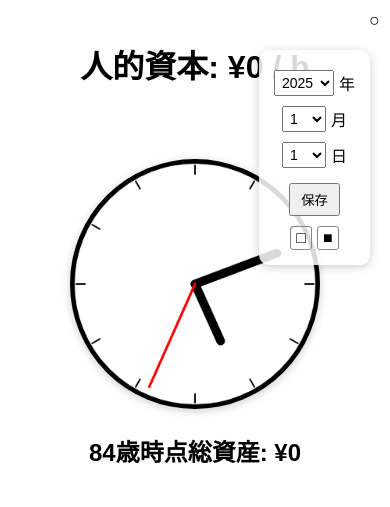
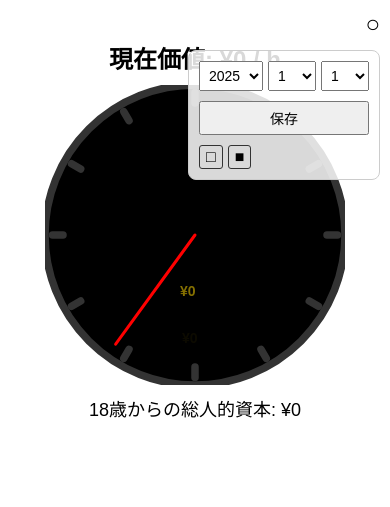
Before and after one commit to babaginji/invest_clock, a Flask app: page / in a window 390 px wide. Shown: the top 507 px of the page. Run offline with Flask 3, Linux system fonts and the light colour scheme.

Commit message:
Fix responsive design for mobile

```diff
--- a/static/style.css
+++ b/static/style.css
@@ -1,90 +1,103 @@
 /* ---------------------------
-   全体スタイル
+   全体コンテナ
 --------------------------- */
-:root {
+body {
+    font-family: Arial, sans-serif;
+    margin: 0;
+    padding: 0;
+    background-color: var(--bg-color);
+    color: var(--text-color);
     --bg-color: white;
     --text-color: black;
 }
 
-body {
-    background-color: var(--bg-color);
-    color: var(--text-color);
-    font-family: Arial, sans-serif;
-    margin: 0;
-    padding: 0;
-    overflow-x: hidden;
-}
-
 .container {
-    text-align: center;
-    padding: 20px;
-}
-
-/* ---------------------------
-   誕生日入力ボックス
---------------------------- */
-.birthday-box {
-    position: absolute;
-    top: 50px;
-    right: 20px;
-    background-color: rgba(255, 255, 255, 0.85);
-    border-radius: 10px;
-    padding: 15px;
     display: flex;
     flex-direction: column;
     align-items: center;
-    z-index: 100;
-    box-shadow: 0 2px 10px rgba(0,0,0,0.2);
-}
-
-.select-row {
-    display: flex;
-    align-items: center;
-    margin: 5px 0;
-}
-
-.select-row select {
-    font-size: 14px;
-    padding: 3px;
-    margin-right: 5px;
-}
-
-/* 保存ボタン */
-#saveBirthdayBtn {
-    margin-top: 10px;
-    padding: 5px 10px;
-    cursor: pointer;
+    padding: 20px;
 }
 
 /* ---------------------------
    右上丸ボタン
 --------------------------- */
 .birthday-toggle {
-    position: absolute;
+    position: fixed;
     top: 10px;
     right: 10px;
+    font-size: 24px;
     cursor: pointer;
-    font-size: 18px;
-    user-select: none;
-    z-index: 110;
+    z-index: 100;
 }
 
 /* ---------------------------
-   白黒テーマ切替ボタン
+   半透明ボックス
+--------------------------- */
+.birthday-box {
+    position: fixed;
+    top: 50px;
+    right: 10px;
+    background-color: rgba(255,255,255,0.85);
+    border: 1px solid #ccc;
+    border-radius: 8px;
+    padding: 10px;
+    flex-direction: column;
+    display: flex;
+    gap: 10px;
+    z-index: 99;
+}
+
+/* ---------------------------
+   年月日セレクトボックス
+--------------------------- */
+.select-row {
+    display: flex;
+    gap: 5px;
+}
+
+.select-row select {
+    padding: 5px;
+    font-size: 14px;
+}
+
+/* ---------------------------
+   保存ボタン
+--------------------------- */
+#saveBirthdayBtn {
+    padding: 5px 10px;
+    font-size: 14px;
+    cursor: pointer;
+}
+
+/* ---------------------------
+   白黒テーマ切替
 --------------------------- */
 .theme-switch {
-    margin-top: 10px;
     display: flex;
     gap: 5px;
 }
 
 .theme-btn {
-    font-size: 16px;
     cursor: pointer;
-    padding: 2px 5px;
-    border: 1px solid #888;
+    padding: 2px 6px;
+    border: 1px solid #333;
     border-radius: 3px;
-    user-select: none;
+}
+
+/* ---------------------------
+   現在価値表示
+--------------------------- */
+#timeValue {
+    margin: 20px 0 10px 0;
+    font-size: 24px;
+}
+
+/* ---------------------------
+   総人的資本表示
+--------------------------- */
+#totalValue {
+    margin-top: 10px;
+    font-size: 18px;
 }
 
 /* ---------------------------
@@ -92,64 +105,30 @@ body {
 --------------------------- */
 .clock-wrapper {
     position: relative;
-    display: inline-block;
-    margin-top: 50px;
+    width: 300px;
+    height: 300px;
 }
 
 #clockCanvas {
-    background-color: var(--bg-color);
-    border-radius: 50%;
-    box-shadow: 0 2px 8px rgba(0,0,0,0.2);
+    width: 100%;
+    height: 100%;
 }
 
 /* ---------------------------
-   コインアニメーション
+   コイン演出
 --------------------------- */
 #coinContainer {
     position: absolute;
-    top: 100%;
+    top: 50%;
     left: 50%;
-    transform: translateX(-50%);
+    transform: translate(-50%, -50%);
     pointer-events: none;
-    width: 0;
 }
 
 .coin {
     position: absolute;
-    font-size: 12px;
-    padding: 2px 4px;
-    background-color: gold;
-    border-radius: 50%;
-    box-shadow: 0 1px 3px rgba(0,0,0,0.3);
-    white-space: nowrap;
+    font-size: 14px;
+    font-weight: bold;
+    color: gold;
+    text-shadow: 1px 1px 2px #000;
 }
-
-/* ---------------------------
-   総資産表示
---------------------------- */
-#totalValue {
-    margin-top: 20px;
-}
-
-/* ---------------------------
-   白黒テーマ
---------------------------- */
-body.light-theme {
-    --bg-color: white;
-    --text-color: black;
-}
-
-body.dark-theme {
-    --bg-color: black;
-    --text-color: white;
-}
-
-/* ---------------------------
-   レスポンシブ対応
---------------------------- */
-@media screen and (max-width: 500px) {
-    #clockCanvas {
-        width: 250px;
-        height: 250px;
-    }
-}
--- a/templates/clock.html
+++ b/templates/clock.html
@@ -1,179 +1,167 @@
 <!DOCTYPE html>
 <html lang="ja">
 <head>
-<meta charset="UTF-8">
-<meta name="viewport" content="width=device-width, initial-scale=1.0">
-<title>人的資本時計</title>
-<link rel="stylesheet" href="{{ url_for('static', filename='style.css') }}">
+    <meta charset="UTF-8">
+    <meta name="viewport" content="width=device-width, initial-scale=1.0">
+    <title>人的資本時計</title>
+    <link rel="stylesheet" href="{{ url_for('static', filename='style.css') }}">
 </head>
 <body class="light-theme">
+
 <div class="container">
+    <!-- 右上の丸ボタン -->
+    <div id="birthdayToggle" class="birthday-toggle">○</div>
 
-    <!-- 誕生日入力ボックス -->
+    <!-- 半透明ボックス：生年月日入力＋テーマ切替 -->
     <div id="birthdayBox" class="birthday-box">
+        <!-- 年月日セレクト -->
         <div class="select-row">
-            <select id="birthYear"></select><label>年</label>
-        </div>
-        <div class="select-row">
-            <select id="birthMonth"></select><label>月</label>
-        </div>
-        <div class="select-row">
-            <select id="birthDay"></select><label>日</label>
+            <select id="birthYear"></select>
+            <select id="birthMonth"></select>
+            <select id="birthDay"></select>
         </div>
         <button id="saveBirthdayBtn">保存</button>
 
+        <!-- 白黒テーマ切替 -->
         <div class="theme-switch">
-            <span id="lightBtn" class="theme-btn">□</span>
-            <span id="darkBtn" class="theme-btn">■</span>
+            <div id="lightBtn" class="theme-btn">□</div>
+            <div id="darkBtn" class="theme-btn">■</div>
         </div>
     </div>
 
-    <!-- 右上の丸 -->
-    <div id="birthdayToggle" class="birthday-toggle">○</div>
-
-    <!-- 人的資本表示 -->
-    <h1 id="timeValue">人的資本: ¥0 / h</h1>
+    <!-- 現在価値表示 -->
+    <h1 id="timeValue">現在価値: ¥0 / h</h1>
 
     <!-- 時計 -->
     <div class="clock-wrapper">
-        <canvas id="clockCanvas" width="320" height="320"></canvas>
+        <canvas id="clockCanvas" width="300" height="300"></canvas>
         <div id="coinContainer"></div>
     </div>
 
-    <!-- 84歳時点総資産 -->
-    <h2 id="totalValue">84歳時点総資産: ¥0</h2>
-
+    <!-- 総人的資本 -->
+    <div id="totalValue">18歳からの総人的資本: ¥0</div>
 </div>
 
 <script>
-const TARGET_AGE = 84;
-const ANNUAL_INTEREST = 0.07;
-const COIN_FADE_TIME = 2000;
-const HOURS_PER_DAY = 24;
+/* ---------------------------
+   定数
+--------------------------- */
+const TARGET_AGE = 84;           // 84歳での金融資産
+const ANNUAL_INTEREST = 0.07;    // 年利7%
+const COIN_FADE_TIME = 2000;     // コインフェード時間(ms)
+const HOURLY_BASE_VALUE = 2600;  // 現在時点1時間あたりの価値
+let birthDate = null;             // ユーザー生年月日
 
-let birthDate = null;
-let totalAt84 = 0;
-let totalValue = 0;
+/* ---------------------------
+   誕生日セレクト初期化
+--------------------------- */
+function initBirthdaySelectors() {
+    const now = new Date();
+    const ySelect = document.getElementById('birthYear');
+    const mSelect = document.getElementById('birthMonth');
+    const dSelect = document.getElementById('birthDay');
 
-function initBirthdaySelectors() {
-    const ySel = document.getElementById('birthYear');
-    const mSel = document.getElementById('birthMonth');
-    const dSel = document.getElementById('birthDay');
-    const thisYear = new Date().getFullYear();
-    for (let y = thisYear; y >= 1900; y--) { let opt = document.createElement('option'); opt.value = y; opt.text = y; ySel.appendChild(opt); }
-    for (let m = 1; m <= 12; m++) { let opt = document.createElement('option'); opt.value = m; opt.text = m; mSel.appendChild(opt); }
-    for (let d = 1; d <= 31; d++) { let opt = document.createElement('option'); opt.value = d; opt.text = d; dSel.appendChild(opt); }
+    for (let y = now.getFullYear(); y >= 1900; y--) {
+        const opt = document.createElement('option');
+        opt.value = y; opt.textContent = y;
+        ySelect.appendChild(opt);
+    }
+    for (let m = 1; m <= 12; m++) {
+        const opt = document.createElement('option');
+        opt.value = m; opt.textContent = m;
+        mSelect.appendChild(opt);
+    }
+    for (let d = 1; d <= 31; d++) {
+        const opt = document.createElement('option');
+        opt.value = d; opt.textContent = d;
+        dSelect.appendChild(opt);
+    }
 }
 
-// ---------------------------
-// 日付計算
-// ---------------------------
+/* ---------------------------
+   年齢・残り年・日数計算
+--------------------------- */
 function getAgeAndRemainingDays(birth) {
-    const today = new Date();
-    const birthTime = new Date(birth.getFullYear(), birth.getMonth(), birth.getDate());
-    let ageYears = today.getFullYear() - birthTime.getFullYear();
-    let ageDays = Math.floor((today - new Date(birthTime.getFullYear() + ageYears, birthTime.getMonth(), birthTime.getDate())) / (1000 * 60 * 60 * 24));
-    if (ageDays < 0) { ageYears--; ageDays += Math.round(365.25); }
+    const now = new Date();
+    let age = now.getFullYear() - birth.getFullYear();
+    let monthDiff = now.getMonth() - birth.getMonth();
+    let dayDiff = now.getDate() - birth.getDate();
+    if (monthDiff < 0 || (monthDiff === 0 && dayDiff < 0)) age--;
 
+    // 残り期間
     const targetDate = new Date(birth.getFullYear() + TARGET_AGE, birth.getMonth(), birth.getDate());
-    let remainingDaysTotal = Math.floor((targetDate - today) / (1000 * 60 * 60 * 24));
-    const remainingYears = Math.floor(remainingDaysTotal / 365.25);
-    const remainingDays = remainingDaysTotal - Math.floor(remainingYears * 365.25);
-
-    return { ageYears, ageDays, remainingYears, remainingDays };
+    let diffMs = targetDate - now;
+    let diffDaysTotal = Math.floor(diffMs / (1000*60*60*24));
+    let remainingYears = Math.floor(diffDaysTotal / 365);
+    let remainingDays = diffDaysTotal % 365;
+    return { age, remainingYears, remainingDays };
 }
 
-// ---------------------------
-// 人的資本計算
-// ---------------------------
+/* ---------------------------
+   現在の人的資本（1時間あたり）
+--------------------------- */
 function computeCurrentHumanCapital() {
     if (!birthDate) return 0;
     const { remainingYears, remainingDays } = getAgeAndRemainingDays(birthDate);
-    const dayRate = Math.pow(1 + ANNUAL_INTEREST, 1 / 365) - 1;
-    let capital = 1; // 現在価値基準 = 1
-    capital *= Math.pow(1 + ANNUAL_INTEREST, remainingYears); // 年利分
-    capital *= Math.pow(1 + dayRate, remainingDays); // 日利分
-    // 1時間あたりに換算
-    return capital;
+    const dayRate = Math.pow(1 + ANNUAL_INTEREST, 1/365) - 1;
+    let capital = 1; // 84歳時点の価値を1として現在価値に割り戻す
+    capital *= Math.pow(1 + ANNUAL_INTEREST, remainingYears);
+    capital *= Math.pow(1 + dayRate, remainingDays);
+    return capital * HOURLY_BASE_VALUE;
 }
 
-// ---------------------------
-// 時計描画
-// ---------------------------
-function drawClock() {
-    const canvas = document.getElementById('clockCanvas');
-    const ctx = canvas.getContext('2d');
-    const radius = canvas.height / 2;
-    ctx.translate(radius, radius);
-    setInterval(() => {
-        drawFace(ctx, radius);
-        drawTime(ctx, radius);
-    }, 1000);
+/* ---------------------------
+   18歳から現在までの総人的資本
+--------------------------- */
+function computeTotalHumanCapital() {
+    if (!birthDate) return 0;
+    const adultDate = new Date(birthDate.getFullYear() + 18, birthDate.getMonth(), birthDate.getDate());
+    const now = new Date();
+    if (now < adultDate) return 0;
+    const totalMs = now - adultDate;
+    const totalHours = totalMs / (1000*60*60);
+    const currentPerHour = computeCurrentHumanCapital();
+    return totalHours * currentPerHour;
 }
 
-function drawFace(ctx, radius) {
-    ctx.clearRect(-radius, -radius, radius * 2, radius * 2);
-    ctx.beginPath();
-    ctx.arc(0, 0, radius - 2, 0, 2 * Math.PI);
-    ctx.fillStyle = getComputedStyle(document.body).getPropertyValue('--bg-color');
-    ctx.fill();
-    ctx.strokeStyle = getComputedStyle(document.body).getPropertyValue('--text-color');
-    ctx.lineWidth = radius * 0.05;
-    ctx.stroke();
-
-    for (let num = 1; num <= 12; num++) {
-        const ang = num * Math.PI / 6;
-        ctx.beginPath();
-        ctx.moveTo(radius * 0.88 * Math.sin(ang), -radius * 0.88 * Math.cos(ang));
-        ctx.lineTo(radius * 0.95 * Math.sin(ang), -radius * 0.95 * Math.cos(ang));
-        ctx.strokeStyle = getComputedStyle(document.body).getPropertyValue('--text-color');
-        ctx.lineWidth = 2; ctx.stroke();
-    }
+/* ---------------------------
+   生年月日保存
+--------------------------- */
+function saveBirthday() {
+    const y = parseInt(document.getElementById('birthYear').value);
+    const m = parseInt(document.getElementById('birthMonth').value) - 1;
+    const d = parseInt(document.getElementById('birthDay').value);
+    if (!y || !m || !d) return alert("正しい日付を入力してください");
+    birthDate = new Date(y, m, d);
+    localStorage.setItem('userBirthday', birthDate.toISOString());
+    hideBirthdayBox();
+    updateValues();
 }
 
-function drawTime(ctx, radius) {
-    const now = new Date();
-    let hour = now.getHours() % 12;
-    let minute = now.getMinutes();
-    let second = now.getSeconds();
+/* ---------------------------
+   誕生日ボックス表示/非表示
+--------------------------- */
+function showBirthdayBox() { document.getElementById('birthdayBox').style.display = 'flex'; }
+function hideBirthdayBox() { document.getElementById('birthdayBox').style.display = 'none'; }
 
-    hour = (hour * Math.PI / 6) + (minute * Math.PI / (6 * 60)) + (second * Math.PI / (360 * 60));
-    drawHand(ctx, hour, radius * 0.5, radius * 0.07);
-
-    minute = (minute * Math.PI / 30) + (second * Math.PI / (30 * 60));
-    drawHand(ctx, minute, radius * 0.7, radius * 0.07);
-
-    second = second * Math.PI / 30;
-    drawHand(ctx, second, radius * 0.9, radius * 0.02, 'red');
-
-    // コインアニメーション
-    if (birthDate) {
-        const perHour = computeCurrentHumanCapital() * 2600; // 現在1時間あたりの価値
-        const perSecond = perHour / 3600;
-        startCoinAnimation(perSecond);
-        totalValue += perSecond;
-        document.getElementById('totalValue').textContent = `84歳時点総資産: ¥${totalValue.toFixed(0)}`;
-        document.getElementById('timeValue').textContent = `人的資本: ¥${perHour.toFixed(0)} / h`;
-    }
+/* ---------------------------
+   現在価値・総資産更新
+--------------------------- */
+function updateValues() {
+    const current = computeCurrentHumanCapital();
+    document.getElementById('timeValue').textContent = `現在価値: ¥${current.toFixed(0)} / h`;
+    const total = computeTotalHumanCapital();
+    document.getElementById('totalValue').textContent = `18歳からの総人的資本: ¥${total.toFixed(0)}`;
 }
 
-function drawHand(ctx, pos, length, width, color = null) {
-    ctx.beginPath();
-    ctx.lineWidth = width;
-    ctx.lineCap = "round";
-    ctx.strokeStyle = color || getComputedStyle(document.body).getPropertyValue('--text-color');
-    ctx.moveTo(0, 0);
-    ctx.rotate(pos);
-    ctx.lineTo(0, -length);
-    ctx.stroke();
-    ctx.rotate(-pos);
-}
-
-function startCoinAnimation(valuePerSecond) {
+/* ---------------------------
+   コインアニメーション
+--------------------------- */
+function startCoinAnimation() {
     const coinContainer = document.getElementById('coinContainer');
     const coin = document.createElement('div');
     coin.className = 'coin';
-    coin.textContent = `¥${valuePerSecond.toFixed(2)}`;
+    coin.textContent = `¥${computeCurrentHumanCapital().toFixed(0)}`;
     coinContainer.appendChild(coin);
 
     const offsetX = (Math.random() - 0.5) * 40;
@@ -187,47 +175,115 @@ function startCoinAnimation(valuePerSecond) {
         easing: 'ease-out'
     });
 
-    setTimeout(() => { coinContainer.removeChild(coin); }, COIN_FADE_TIME);
+    setTimeout(() => coinContainer.removeChild(coin), COIN_FADE_TIME);
 }
 
-// ---------------------------
-// 誕生日保存
-// ---------------------------
-function saveBirthday() {
-    const y = parseInt(document.getElementById('birthYear').value);
-    const m = parseInt(document.getElementById('birthMonth').value) - 1;
-    const d = parseInt(document.getElementById('birthDay').value);
-    if (!y || !m || !d) return alert("正しい日付を入力してください");
-    birthDate = new Date(y, m, d);
-    localStorage.setItem('userBirthday', birthDate.toISOString());
-    hideBirthdayBox();
+/* ---------------------------
+   時計描画
+--------------------------- */
+function drawClock() {
+    const canvas = document.getElementById('clockCanvas');
+    const ctx = canvas.getContext('2d');
+    const radius = canvas.height / 2;
+    ctx.translate(radius, radius);
+    setInterval(() => {
+        drawFace(ctx, radius);
+        drawTime(ctx, radius);
+        startCoinAnimation();
+    }, 1000);
 }
 
-function showBirthdayBox() { document.getElementById('birthdayBox').style.display = 'flex'; }
-function hideBirthdayBox() { document.getElementById('birthdayBox').style.display = 'none'; }
+function drawFace(ctx, radius) {
+    ctx.clearRect(-radius, -radius, radius*2, radius*2);
+    ctx.beginPath();
+    ctx.arc(0, 0, radius, 0, 2*Math.PI);
+    ctx.fillStyle = 'var(--bg-color)';
+    ctx.fill();
+    ctx.strokeStyle = '#333';
+    ctx.lineWidth = radius*0.05;
+    ctx.stroke();
 
-// ---------------------------
-// イベント登録
-// ---------------------------
+    // 目盛線
+    for(let num=1; num<=12; num++){
+        const ang = num * Math.PI / 6;
+        const innerR = radius*0.88;
+        const outerR = radius*0.95;
+        ctx.beginPath();
+        ctx.moveTo(innerR * Math.sin(ang), -innerR * Math.cos(ang));
+        ctx.lineTo(outerR * Math.sin(ang), -outerR * Math.cos(ang));
+        ctx.stroke();
+    }
+
+    // 数字
+    ctx.font = radius*0.15 + "px Arial";
+    ctx.textAlign = "center";
+    ctx.textBaseline = "middle";
+    for (let num=1; num<=12; num++){
+        const ang = num * Math.PI / 6;
+        ctx.rotate(ang);
+        ctx.translate(0, -radius*0.75);
+        ctx.rotate(-ang);
+        ctx.fillStyle = 'var(--text-color)';
+        ctx.fillText(num.toString(), 0, 0);
+        ctx.rotate(ang);
+        ctx.translate(0, radius*0.75);
+        ctx.rotate(-ang);
+    }
+}
+
+function drawTime(ctx, radius) {
+    const now = new Date();
+    let hour = now.getHours()%12;
+    let minute = now.getMinutes();
+    let second = now.getSeconds();
+
+    hour = (hour*Math.PI/6) + (minute*Math.PI/(6*60)) + (second*Math.PI/(360*60));
+    drawHand(ctx, hour, radius*0.5, radius*0.07);
+
+    minute = (minute*Math.PI/30) + (second*Math.PI/(30*60));
+    drawHand(ctx, minute, radius*0.7, radius*0.07);
+
+    second = second*Math.PI/30;
+    drawHand(ctx, second, radius*0.9, radius*0.02, 'red');
+}
+
+function drawHand(ctx, pos, length, width, color='black') {
+    ctx.beginPath();
+    ctx.lineWidth = width;
+    ctx.lineCap = "round";
+    ctx.strokeStyle = color;
+    ctx.moveTo(0,0);
+    ctx.rotate(pos);
+    ctx.lineTo(0, -length);
+    ctx.stroke();
+    ctx.rotate(-pos);
+}
+
+/* ---------------------------
+   ウィンドウロード時
+--------------------------- */
 window.onload = function() {
     initBirthdaySelectors();
     const toggle = document.getElementById('birthdayToggle');
     toggle.addEventListener('click', showBirthdayBox);
     document.getElementById('saveBirthdayBtn').addEventListener('click', saveBirthday);
 
+    // 保存済み生年月日を読み込み
     const saved = localStorage.getItem('userBirthday');
     if (saved) { birthDate = new Date(saved); hideBirthdayBox(); }
     else { showBirthdayBox(); }
 
+    // 外部クリックでボックス非表示
     document.addEventListener('click', function(e){
         const box = document.getElementById('birthdayBox');
-        const toggle = document.getElementById('birthdayToggle');
         if (!box.contains(e.target) && !toggle.contains(e.target)) hideBirthdayBox();
     });
 
+    // テーマ切替
     document.getElementById('lightBtn').addEventListener('click', ()=>{ document.body.className='light-theme'; });
     document.getElementById('darkBtn').addEventListener('click', ()=>{ document.body.className='dark-theme'; });
 
+    updateValues();
     drawClock();
 };
 </script>
```
